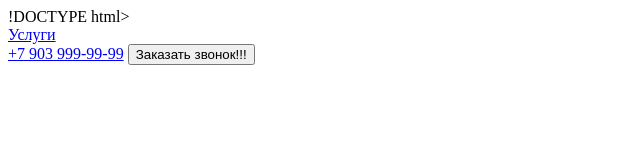
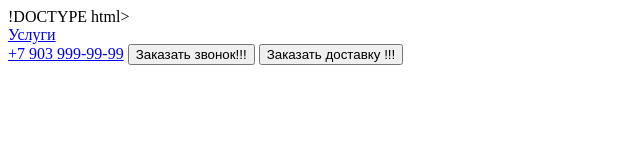
Before and after one commit to pnastas/app, a plain HTML site: page index.html in a window 1280 px wide. Shown: the whole page, without its empty margins (0-640 px from the left). Drawn offline with Linux system fonts and the light colour scheme.

Commit message:
Update index.html

```diff
--- a/index.html
+++ b/index.html
@@ -15,6 +15,7 @@
         <div>
             <a href="tel:+79039999999">+7 903 999-99-99</a>
             <button>Заказать звонок!!!</button>
+            <button>Заказать доставку !!!</button>
         </div>
     </header>
 </body>
```
